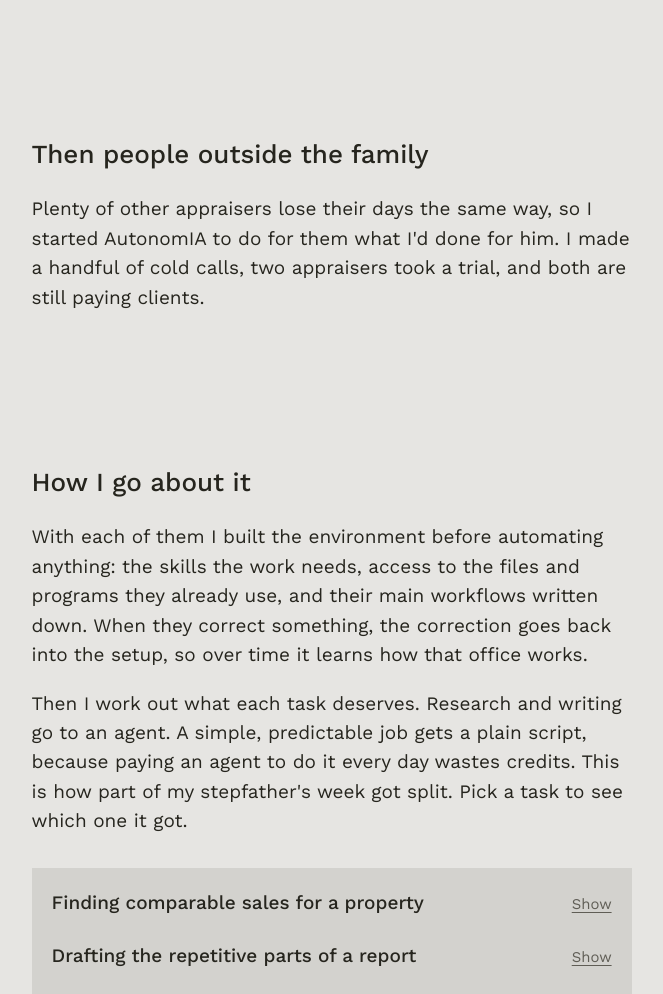
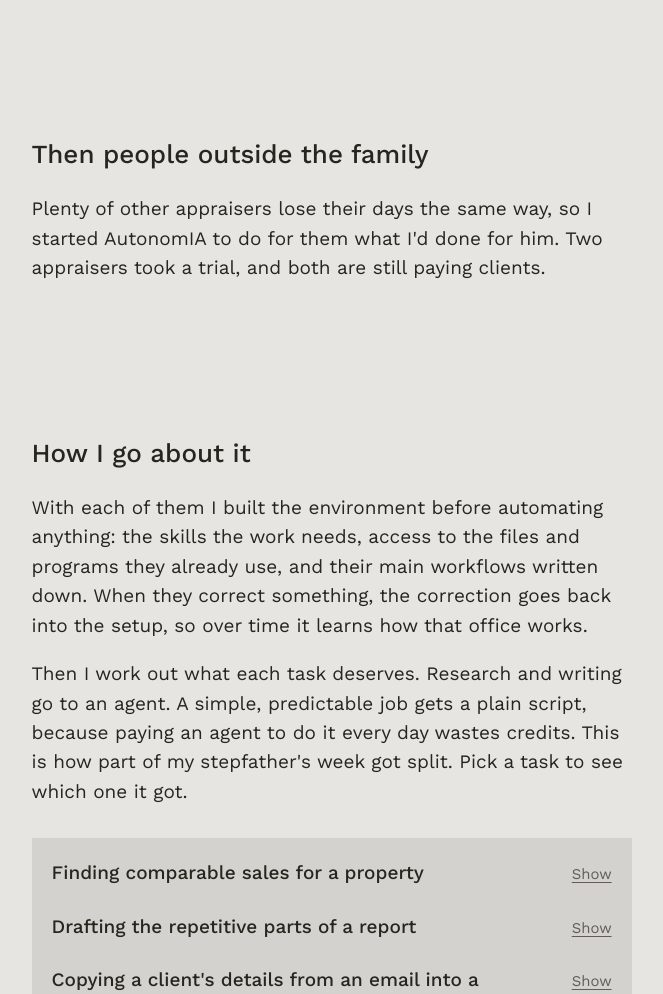
Before and after one commit to edupue-lab/edupue-lab.github.io, a plain HTML site: page index.html in a window 1280 px wide. Shown: the part 1219-2213 px from the top of the page, without its empty margins (250-913 px from the left). Drawn offline with nearby package versions, Linux system fonts and the light colour scheme.

Commit message:
fix: drop the cold calls from the AutonomIA sentence
Co-Authored-By: Claude Opus 5.5 <noreply@anthropic.com>

```diff
--- a/index.html
+++ b/index.html
@@ -49,7 +49,7 @@
 
   <section class="col">
     <h2>Then people outside the family</h2>
-    <p>Plenty of other appraisers lose their days the same way, so I started AutonomIA to do for them what I'd done for him. I made a handful of cold calls, two appraisers took a trial, and both are still paying clients.</p>
+    <p>Plenty of other appraisers lose their days the same way, so I started AutonomIA to do for them what I'd done for him. Two appraisers took a trial, and both are still paying clients.</p>
   </section>
 
   <section class="col" id="work">
```
